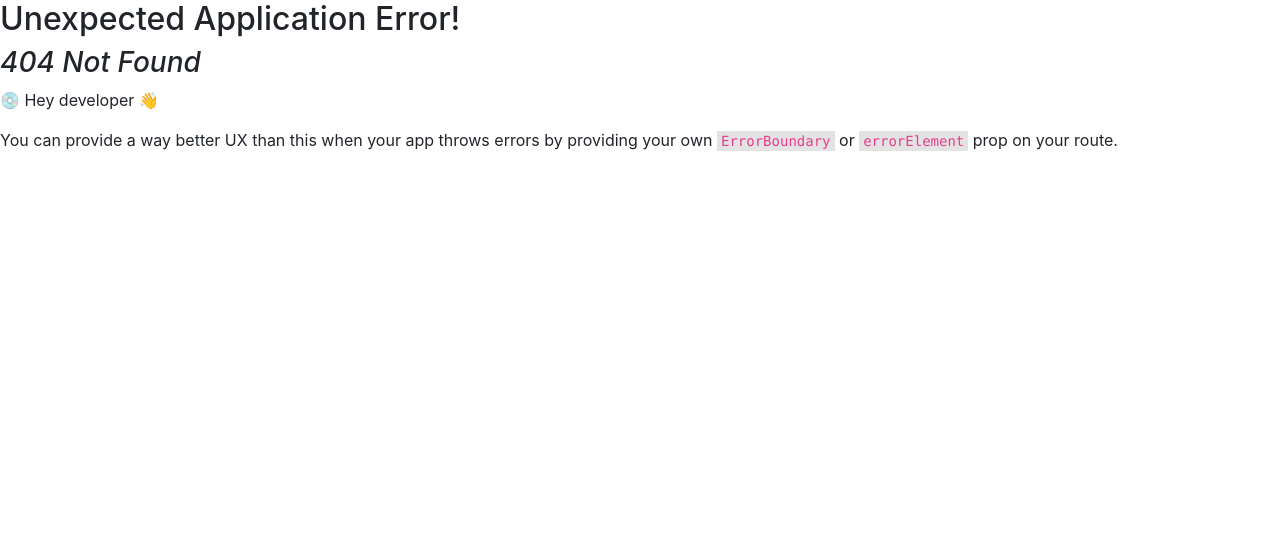
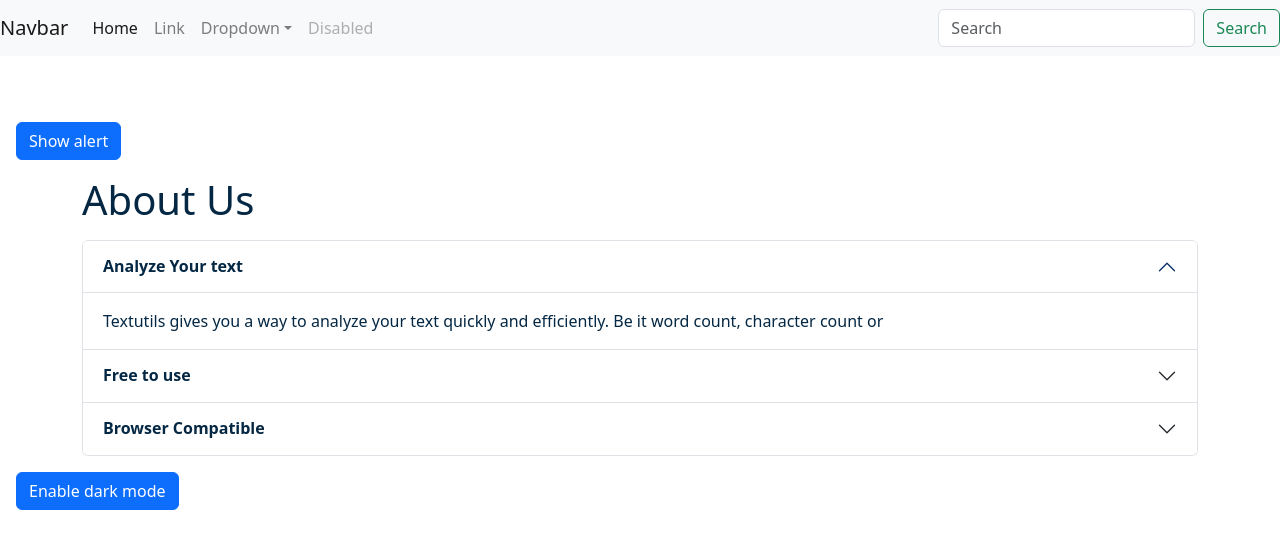
Before and after one commit to mujaffars/react-course, a React (Create React App) app in the folder my-react-app/: page /aboutus in a window 1280 px wide. Before the commit this address had no page. Shown: the top 548 px of the page. Built offline with nearby package versions, Linux system fonts and the light colour scheme.

Commit message:
Fetch & list data -- useEffect

```diff
--- /dev/null
+++ b/my-react-app/src/Component/Aboutus2.js
@@ -0,0 +1,67 @@
+import Navbar from './Navbar';
+import React, { useState } from 'react';
+
+export default function Aboutus2(props) {
+  const [mode, setMode] = useState('light');
+
+  // Define the style object dynamically based on the mode state
+  const myStyle = {
+    color: mode === 'dark' ? 'white' : '#042743',
+    backgroundColor: mode === 'dark' ? 'rgb(36 74 104)' : 'white',
+  };
+
+  // Function to toggle the mode
+  const toggleStyle = () => {
+    setMode(mode === 'light' ? 'dark' : 'light');
+  };
+  return (
+    <>
+      <Navbar thisprop="ABCD" />
+      <div className="container">
+        <h1 className="my-3" style={myStyle}>About Us</h1>
+        <div className="accordion" id="accordionExample">
+          <div className="accordion-item">
+            <h2 className="accordion-header" id="headingOne">
+              <button className="accordion-button" type="button" style={myStyle} data-bs-toggle="collapse" data-bs-target="#collapseOne" aria-expanded="true" aria-controls="collapseOne">
+                <strong>Analyze Your text </strong>
+              </button>
+            </h2>
+            <div id="collapseOne" className="accordion-collapse collapse show" aria-labelledby="headingOne" data-bs-parent="#accordionExample">
+              <div className="accordion-body" style={myStyle}>
+                Textutils gives you a way to analyze your text quickly and efficiently. Be it word count, character count or
+
+              </div>
+            </div>
+          </div>
+          <div className="accordion-item">
+            <h2 className="accordion-header" id="headingTwo">
+              <button className="accordion-button collapsed" style={myStyle} type="button" data-bs-toggle="collapse" data-bs-target="#collapseTwo" aria-expanded="false" aria-controls="collapseTwo">
+                <strong>Free to use </strong>
+              </button>
+            </h2>
+            <div id="collapseTwo" className="accordion-collapse collapse" aria-labelledby="headingTwo" data-bs-parent="#accordionExample">
+              <div className="accordion-body" style={myStyle}>
+                TextUtils is a free character counter tool that provides instant character count & word count statistics for a given text. TextUtils reports the number of words and characters. Thus it is suitable for writing text with word/ character limit.
+              </div>
+            </div>
+          </div>
+          <div className="accordion-item">
+            <h2 className="accordion-header" id="headingThree">
+              <button className="accordion-button collapsed" style={myStyle} type="button" data-bs-toggle="collapse" data-bs-target="#collapseThree" aria-expanded="false" aria-controls="collapseThree">
+                <strong>Browser Compatible </strong>
+              </button>
+            </h2>
+            <div id="collapseThree" className="accordion-collapse collapse" aria-labelledby="headingThree" data-bs-parent="#accordionExample">
+              <div className="accordion-body" style={myStyle}>
+                This word counter software works in any web browsers such as Chrome, Firefox, Internet Explorer, Safari, Opera. It suits to count characters in facebook, blog, books, excel document, pdf document, essays, etc.
+
+              </div>
+            </div>
+          </div>
+        </div>
+
+      </div>
+      <button type="button" className="btn btn-primary mt-3 ml-3" onClick={toggleStyle}>Enable dark mode</button>
+    </>
+  )
+}
--- /dev/null
+++ b/my-react-app/src/Component/Alert.js
@@ -0,0 +1,18 @@
+import React from 'react'
+
+export default function Alert(props) {
+    const capitalize = (word) => {
+        if (typeof word !== 'undefined') {
+            const lower = word.toLowerCase();
+            return lower.charAt(0).toUpperCase() + lower.slice(1);
+        }
+    }
+
+    return (
+        <div style={{ height: '50px' }}>
+            {props.alert && <div className={`alert alert-${props.alert.type} alert-dismissible fade show`} role="alert">
+                <strong>{capitalize(props.alert.type)}</strong>: {props.alert.msg}
+            </div>}
+        </div>
+    )
+}
--- /dev/null
+++ b/my-react-app/src/Component/Fetchitems.js
@@ -0,0 +1,29 @@
+import React, { useState, useEffect } from 'react';
+import Items from './Items';
+
+function App() {
+  const [data, setData] = useState([]);
+
+  useEffect(() => {
+    const fetchData = async () => {
+      try {
+        const response = await fetch('https://jsonplaceholder.typicode.com/posts');
+        const jsonData = await response.json();
+        setData(jsonData);
+      } catch (error) {
+        console.error('Error fetching data:', error);
+      }
+    };
+
+    fetchData();
+  }, []);
+
+  return (
+    <div>
+      <h1>Data from API:</h1>
+      <Items data={data} />
+    </div>
+  );
+}
+
+export default App;
--- /dev/null
+++ b/my-react-app/src/Component/Items.js
@@ -0,0 +1,13 @@
+import React from 'react';
+
+function Items({ data }) {
+  return (
+    <ul>
+      {data.map(item => (
+        <li key={item.id}>{item.title}</li>
+      ))}
+    </ul>
+  );
+}
+
+export default Items;
--- a/my-react-app/src/Component/Navbar.js
+++ b/my-react-app/src/Component/Navbar.js
@@ -1,8 +1,21 @@
-import React from 'react'
+import React, { useState } from 'react'
 import PropTypes from 'prop-types';
+import Alert from './Alert';
 
 export default function Navbar(props) {
+
+  const [alert, setAlert] = useState(null);
+
+  const showAlert = (message, type) => {
+    setAlert({ msg: message, type: type });
+  }
+
+  const handleAlertBtnClick = () => {
+    showAlert('Your alert message here', 'success');
+  }
+
   return (
+    <>
       <nav className="navbar navbar-expand-lg navbar-light bg-light">
         <a className="navbar-brand" href="#">Navbar</a>
         <button className="navbar-toggler" type="button" data-toggle="collapse" data-target="#navbarSupportedContent" aria-controls="navbarSupportedContent" aria-expanded="false" aria-label="Toggle navigation">
@@ -38,6 +51,9 @@ export default function Navbar(props) {
           </form>
         </div>
       </nav>
+      <Alert alert={alert} />
+      <button type="button" className="btn btn-primary mt-3 ml-3" onClick={handleAlertBtnClick}>Show alert</button>
+    </>
   )
 }
 
```
Also changed, not shown: my-react-app/src/App.js (+17 -0 lines). Lines whose indentation alone changed are shown as unchanged.
